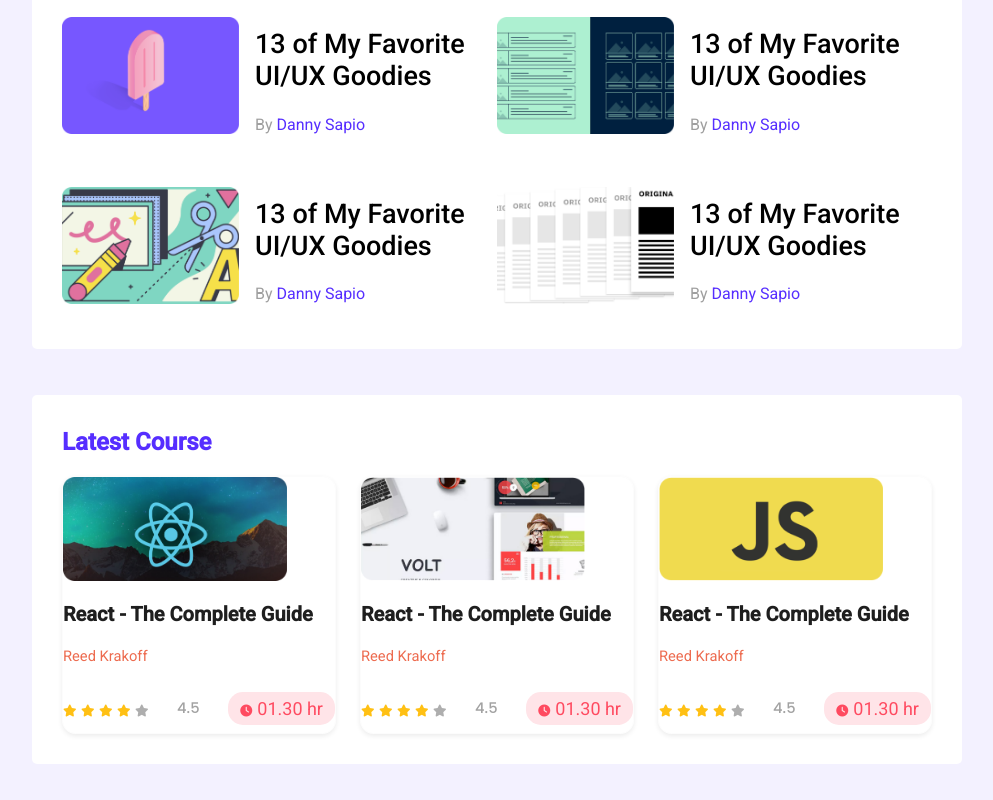
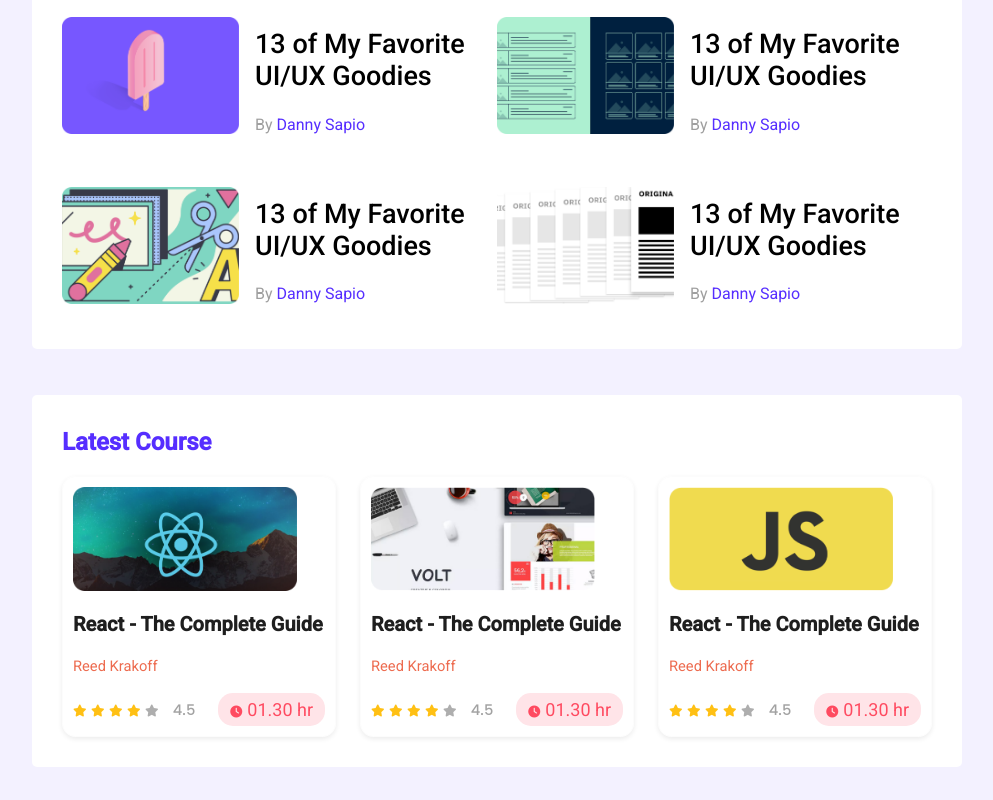
Before and after one commit to webdevhridoy/leader-board-css3, a plain HTML site: page index.html in a window 1280 px wide. Shown: the part 369-1169 px from the top of the page, without its empty margins (143-1136 px from the left). Drawn offline with Linux system fonts and the light colour scheme.

Commit message:
correction added

```diff
--- a/index.html
+++ b/index.html
@@ -118,10 +118,9 @@
                             <i class="fa-solid fa-star filed"></i>
                             <i class="fa-solid fa-star filed"></i>
                             <i class="fa-solid fa-star empty"></i>
+                            <span class="rating">4.5</span>
                         </div>
-                        <div class="rating">
-                            <p>4.5</p>
-                        </div>
+
                         <div class="duration">
                             <i class="fa-solid fa-clock"></i><span>01.30 hr</span>
                         </div>
@@ -142,10 +141,9 @@
                             <i class="fa-solid fa-star filed"></i>
                             <i class="fa-solid fa-star filed"></i>
                             <i class="fa-solid fa-star empty"></i>
+                            <span class="rating">4.5</span>
                         </div>
-                        <div class="rating">
-                            <p>4.5</p>
-                        </div>
+
                         <div class="duration">
                             <i class="fa-solid fa-clock"></i><span>01.30 hr</span>
                         </div>
@@ -166,10 +164,9 @@
                             <i class="fa-solid fa-star filed"></i>
                             <i class="fa-solid fa-star filed"></i>
                             <i class="fa-solid fa-star empty"></i>
+                            <span class="rating">4.5</span>
                         </div>
-                        <div class="rating">
-                            <p>4.5</p>
-                        </div>
+
                         <div class="duration">
                             <i class="fa-solid fa-clock"></i><span>01.30 hr</span>
                         </div>
--- a/style.css
+++ b/style.css
@@ -97,6 +97,7 @@
     border: 1px solid rgba(0, 0, 0, 0.01);
     box-shadow: 0px 2px 5px rgb(0 0 0 / 8%);
     border-radius: 14px;
+    padding: 10px;
 
 }
 .course-thumbnail img {
@@ -138,6 +139,7 @@
     color: #A2A2A2;
     Font-family: Poppins;
     Font-size: 14.69px;
+    margin-left: 10px;
 }
 .fa-clock {
     margin-right: 5px;
```
